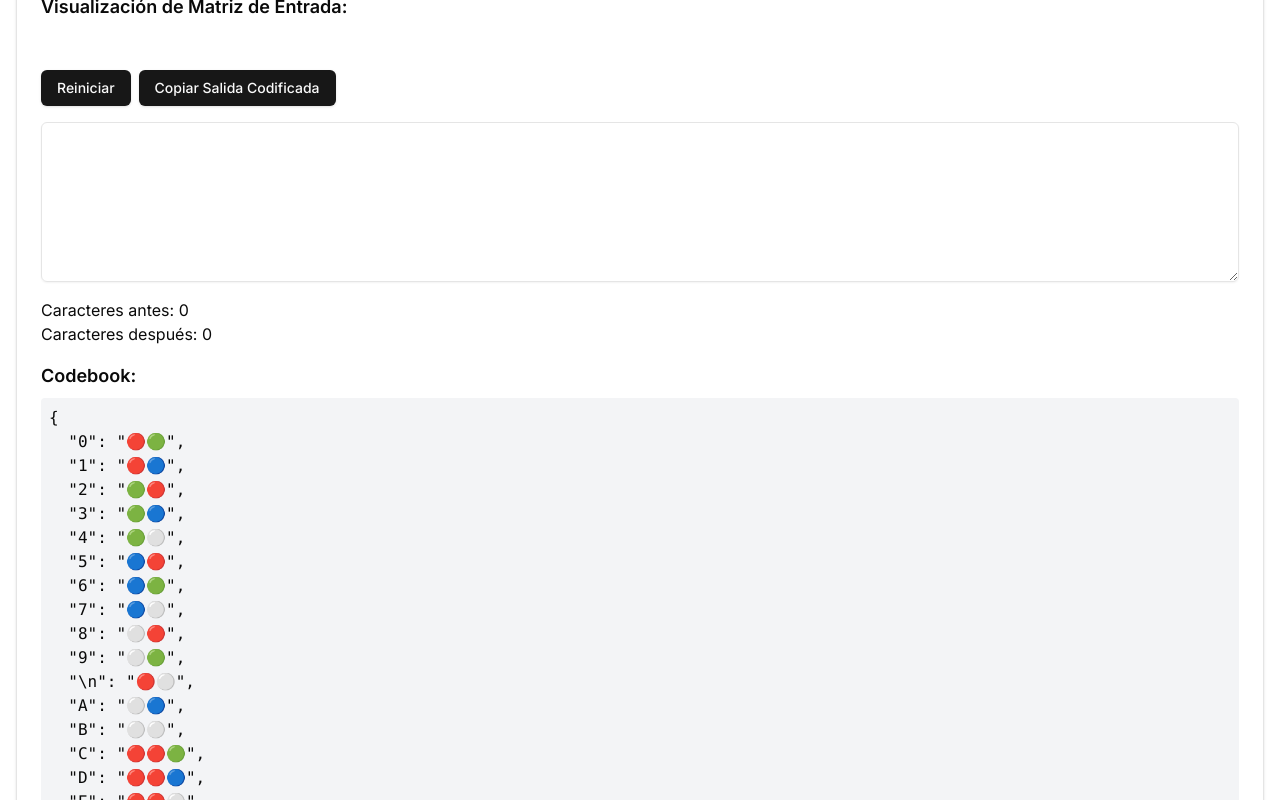
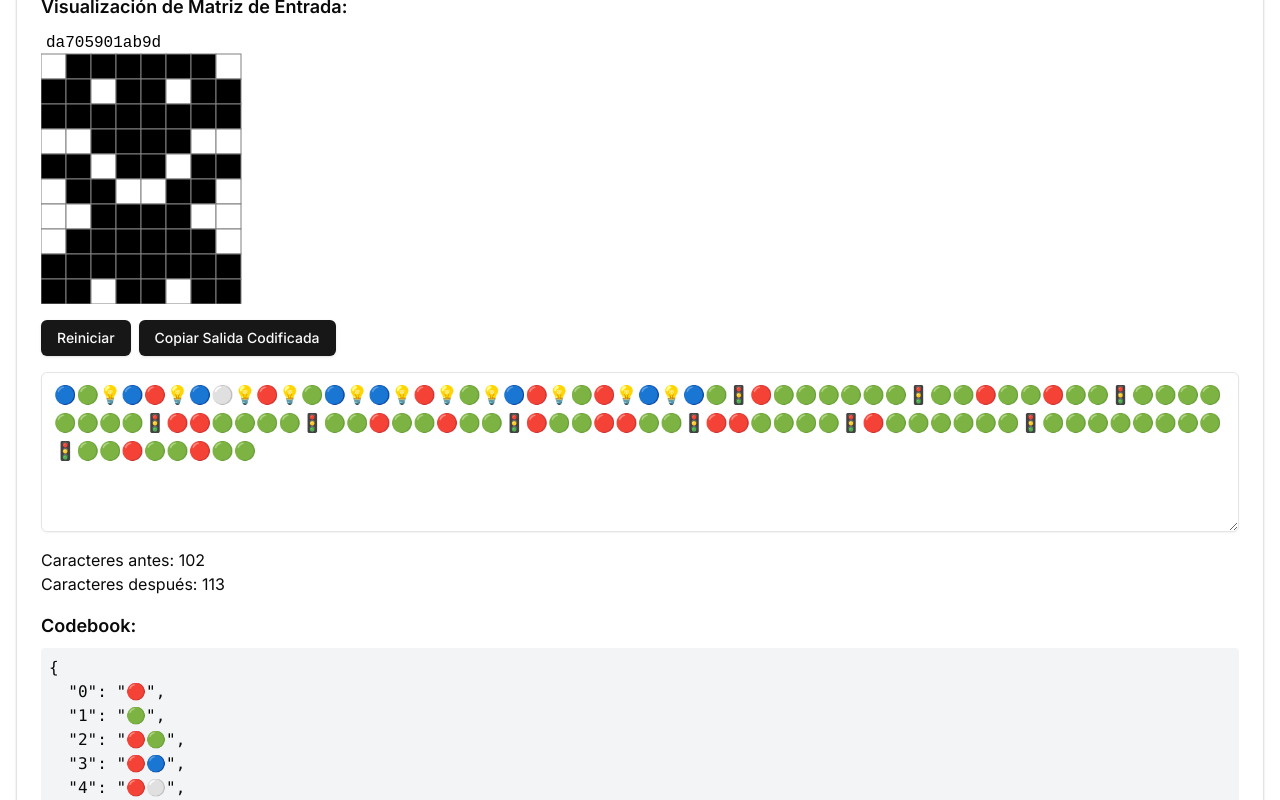
Before and after one commit to jagoqui/matrix-compress-app, a Next.js app: page / in a window 1280 px wide. Shown: the part 300-1100 px from the top of the page. Built offline with nearby package versions, Linux system fonts and the light colour scheme.

Commit message:
fix: optmize codeBook.

```diff
--- a/src/constants/constants.ts
+++ b/src/constants/constants.ts
@@ -1,35 +1,85 @@
-export const CODEBOOK: { [p: string]: string } = {
-  '0': '🔴🟢',  // 2 símbolos para 0
-  '1': '🔴🔵',  // 2 símbolos para 1
-  '\n': '🔴⚪', // 2 símbolos para nueva línea
-  '2': '🟢🔴',  // 2 símbolos
-  '3': '🟢🔵',  // 2 símbolos
-  '4': '🟢⚪',  // 2 símbolos
-  '5': '🔵🔴',  // 2 símbolos
-  '6': '🔵🟢',  // 2 símbolos
-  '7': '🔵⚪',  // 2 símbolos
-  '8': '⚪🔴',  // 2 símbolos
-  '9': '⚪🟢',  // 2 símbolos
-  'A': '⚪🔵',  // 2 símbolos
-  'B': '⚪⚪',  // 2 símbolos, evita prefijos comunes
-  'C': '🔴🔴🟢', // 3 símbolos, para mantener unicidad
-  'D': '🔴🔴🔵', // 3 símbolos, para mantener unicidad
-  'E': '🔴🔴⚪', // 3 símbolos, para mantener unicidad
-  'F': '🔴🟢🔴'  // 3 símbolos, para mantener unicidad
+
+type Icon = '🔴' | '🟢' | '🔵' | '⚪' | '🚦' | '💡';
+
+export const CODEBOOK: { [p: string]: Icon | `${Icon}${Icon}` } = {
+  "0": "🔴",
+  "1": "🟢",
+  "2": "🔴🟢",
+  "3": "🔴🔵",
+  "4": "🔴⚪",
+  "5": "🟢🔵",
+  "6": "🟢⚪",
+  "7": "🔵⚪",
+  "8": "⚪⚪",
+  "9": "🔵",
+  "A": "🔵🔴",
+  "B": "🟢🔴",
+  "C": "⚪🔴",
+  "D": "🔵🟢",
+  "E": "⚪🔵",
+  "F": "⚪",
+  "\n": "🚦",       // 1 símbolo (indicador de nueva línea)
+  "|": "💡"        // 1 símbolo (indicador de separación)
 };
 
 export const REVERSE_CODEBOOK = Object.fromEntries(
   Object.entries(CODEBOOK).map(([key, value]) => [value, key])
 );
 
+// Función para extraer íconos únicos del CODEBOOK
+function getUniqueIcons(codebook: { [key: string]: string }): string[] {
+  const uniqueIcons = new Set<string>();
+  for (const symbol of Object.values(codebook)) {
+    for (const char of symbol) {
+      uniqueIcons.add(char);
+    }
+  }
+  return Array.from(uniqueIcons);
+}
+
+// Función para construir el regex de iconos permitidos
+function buildAllowedIconsRegex(codebook: { [key: string]: string }): RegExp {
+  const uniqueIcons = getUniqueIcons(codebook);
+  const allowedIcons = uniqueIcons.join('');
+  return new RegExp(`^[${allowedIcons}]+$`);
+}
+
+// Construir el regex de los valores permitidos
+export const ALLOWED_ICONS_REGEX = buildAllowedIconsRegex(CODEBOOK);
+
+// Función para construir el regex de caracteres no permitidos
+function buildCleanedIconsRegex(codebook: { [key: string]: string }): RegExp {
+  const uniqueIcons = getUniqueIcons(codebook);
+  const allowedIcons = uniqueIcons.join('');
+  return new RegExp(`[^${allowedIcons}]`, 'g');
+}
+
+// Construir el regex para eliminar caracteres no permitidos
+export const CLEANED_ICONS_REGEX = buildCleanedIconsRegex(CODEBOOK);
+
 // Mapeo de teclas a íconos
-export const KEY_TO_ICON: { [key: string]: string } = {
-  'a': '🔴',
-  'w': '🟢',
-  'd': '🔵',
-  's': '⚪',
-  'j': '🔴',
-  'i': '🟢',
-  'l': '🔵',
-  'k': '⚪'
+// Definición de tipo para las teclas
+export type IconsKeys = 'a' | 'w' | 'd' | 's' | 'j' | 'i' | 'l' | 'k' | 'e' | 'p' | 'q' | 'r';
+
+// Mapeo simbólico de teclas a íconos
+const KEY_GROUPS: Record<Icon, IconsKeys[]> = {
+  '🔴': ['a', 'j'],
+  '🟢': ['w', 'i'],
+  '🔵': ['d', 'l'],
+  '⚪': ['s', 'k'],
+  '💡': ['q', 'i'],
+  '🚦': ['e', 'p']
 };
+
+// Inicializar el mapeo de teclas a íconos con Partial para evitar el error inicial
+const keyToIconMap: Partial<Record<IconsKeys, Icon>> = {};
+
+// Llenar el objeto keyToIconMap usando el objeto de grupos de teclas
+for (const [icon, keys] of Object.entries(KEY_GROUPS) as [Icon, IconsKeys[]][]) {
+  for (const key of keys) {
+    keyToIconMap[key] = icon;
+  }
+}
+
+// Asegurar a TypeScript que keyToIconMap ahora cumple con Record<Key, Icon>
+export const KEY_TO_ICON = keyToIconMap as Record<IconsKeys, Icon>;
--- a/src/hooks/useCompressor.ts
+++ b/src/hooks/useCompressor.ts
@@ -1,5 +1,5 @@
 import { useState, useEffect, KeyboardEvent } from 'react';
-import { CODEBOOK, REVERSE_CODEBOOK } from '../constants/constants';
+import { ALLOWED_ICONS_REGEX, CLEANED_ICONS_REGEX, CODEBOOK, IconsKeys, KEY_TO_ICON, REVERSE_CODEBOOK } from '../constants/constants';
 
 type Mode = 'compress' | 'decompress';
 type InputMode = 'serial' | 'parallel';
@@ -7,7 +7,17 @@ type InputMode = 'serial' | 'parallel';
 export const useCompressor = (initialMode: Mode = 'compress') => {
   const [mode, setMode] = useState<Mode>(initialMode);
   const [inputMode, setInputMode] = useState<InputMode>('serial');
-  const [input, setInput] = useState('');
+  const [input, setInput] = useState(`da705901ab9d
+01111110
+11011011
+11111111
+00111100
+11011011
+01100110
+00111100
+01111110
+11111111
+11011011`);
   const [parallelInput, setParallelInput] = useState(['', '']);
   const [output, setOutput] = useState('');
   const [charCount, setCharCount] = useState({ before: 0, after: 0 });
@@ -37,13 +47,12 @@ export const useCompressor = (initialMode: Mode = 'compress') => {
       return trailingZerosB - trailingZerosA; // Ordenar de mayor a menor
     });
 
-    // Identificar la fila binarioa con la menor cantidad de ceros al final (última en el orden)
+    // Identificar la fila binaria con la menor cantidad de ceros al final (última en el orden)
     const minTrailingZeroRow = sortedRows[sortedRows.length - 1] ?? null;
 
     return rows
       .map(row => {
-        const currentRowIsBinary = binaryRows.some((binRow) => binRow === binRow);
-
+        const currentRowIsBinary = binaryRows.some((binRow) => binRow === row);
         if (currentRowIsBinary) {
           // Eliminar ceros consecutivos al final en todas las filas, excepto en la fila con la mínima cantidad de ceros al final
           const rowToEncode = row === minTrailingZeroRow
@@ -54,57 +63,51 @@ export const useCompressor = (initialMode: Mode = 'compress') => {
             .split('')
             .map(char => CODEBOOK[char.toUpperCase()] || char)
             .join('');
-        } else {
-          // Codificar la fila con \n entre caracteres
-          let encodedRow = row
+        } else{
+          const encodedRow = row
             .split('')
             .map(char => CODEBOOK[char.toUpperCase()] || char)
-            .join('\n');
-
-          // Verificar si la fila original termina en \n y conservarlo al final
-          if (row.endsWith('\n')) {
-            return encodedRow + '\n';
-          } else {
-            // Eliminar los \n intermedios dejando solo el último si existe
-            return encodedRow.replace(/\n/g, '');
-          }
+            .join(CODEBOOK['|']); //Agrega separador a los caracteres
+          return encodedRow;
         }
       })
-      .join('\n');
+      .join(CODEBOOK['\n']);
   };
 
   const decompress = (text: string) => {
-    let result = '';
-    let buffer = '';
-
-    // Descompresión del texto usando REVERSE_CODEBOOK
-    for (let char of text) {
-      if (char === '\n') {
-        // Si encontramos un salto de línea, procesamos lo que haya en el buffer
-        if (buffer) {
-          result += REVERSE_CODEBOOK[buffer] || buffer;
-          buffer = '';
-        }
-        result += '\n'; // Añadimos el salto de línea al resultado
-      } else {
-        buffer += char;
-        if (REVERSE_CODEBOOK[buffer]) {
-          result += REVERSE_CODEBOOK[buffer];
-          buffer = '';
-        }
-      }
+    // Verificar si el texto contiene solo los caracteres permitidos
+    if (!ALLOWED_ICONS_REGEX.test(text)) {
+        return ''; // Retornar si se encuentra un carácter no permitido
     }
 
-    // Procesar cualquier código residual en el buffer
-    if (buffer) {
-      result += REVERSE_CODEBOOK[buffer] || buffer;
+    let result = '';
+    const rows = text.split(CODEBOOK['\n']); // Separar las filas usando CODEBOOK['\n']
+
+    // Identificar y procesar filas de letras y filas binarias
+    rows.forEach((row, index) => {
+        if (row.includes(CODEBOOK['|'])) {
+            // Fila de letras
+            const charCodes = row.split(CODEBOOK['|']);
+            let decodedRow = charCodes.map(code => REVERSE_CODEBOOK[code] || code).join('');
+            if (index < rows.length - 1) {
+                // Si no es la última fila, agregar \n
+                decodedRow += '\n';
             }
+            result += decodedRow;
+        } else {
+            // Fila binaria, decodificar símbolo a símbolo
+            for (let char of row) {
+                result += REVERSE_CODEBOOK[char] || char;
+            }
+            result += '\n'; // Agregar \n después de cada fila binaria
+        }
+    });
 
-    // Dividir el resultado en filas
-    const rows = result.split('\n');
+    // Dividir el resultado en filas para aplicar padding a las filas binarias
+    const resultRows = result.split('\n');
 
     // Filtrar filas binarias
-    const binaryRows = rows.filter(row => /^[01]+$/.test(row));
+    const binaryRows = resultRows.filter(row => /^[01]+$/.test(row));
 
     // Encontrar la longitud máxima de fila binaria
     const maxBinaryRowLength = binaryRows.reduce((max, row) => Math.max(max, row.length), 0);
@@ -120,7 +123,7 @@ export const useCompressor = (initialMode: Mode = 'compress') => {
     let normalizedResult = '';
     let binaryRowIndex = 0;
 
-    for (let row of rows) {
+    for (let row of resultRows) {
         if (/^[01]+$/.test(row)) {
             normalizedResult += normalizedBinaryRows[binaryRowIndex] + '\n';
             binaryRowIndex++;
@@ -131,6 +134,7 @@ export const useCompressor = (initialMode: Mode = 'compress') => {
 
     return normalizedResult.trim(); // Elimina el último salto de línea extra
   };
+
 
   // TODO: Extraer codigo aparte
   const processInput = (text: string) => {
@@ -155,7 +159,7 @@ export const useCompressor = (initialMode: Mode = 'compress') => {
       const sanitizedValue = value.replace(/[^0-9A-Fa-f\n]/g, '').toUpperCase();
       setInput(sanitizedValue);
     } else {
-      const sanitizedValue = value.replace(/[^🔴🟢🔵⚪\n]/g, '');
+      const sanitizedValue = value.replace(CLEANED_ICONS_REGEX, '');
       if (inputMode === 'serial') {
         setInput(sanitizedValue);
       } else if (index !== undefined) {
@@ -171,17 +175,9 @@ export const useCompressor = (initialMode: Mode = 'compress') => {
   const handleKeyPress = (e: KeyboardEvent<HTMLTextAreaElement>, index?: number) => {
     if (mode === 'decompress') {
       const key = e.key.toLowerCase();
-      let icon = '';
-      switch (key) {
-        case 'a': icon = '🔴'; break;
-        case 'w': icon = '🟢'; break;
-        case 'd': icon = '🔵'; break;
-        case 's': icon = '⚪'; break;
-        case 'j': icon = '🔴'; break;
-        case 'i': icon = '🟢'; break;
-        case 'l': icon = '🔵'; break;
-        case 'k': icon = '⚪'; break;
-        default: return;
+      const icon = KEY_TO_ICON[key as IconsKeys] ?? null;
+      if(!icon){
+        return;
       }
       e.preventDefault();
 
```
Lines whose indentation alone changed are shown as unchanged.
